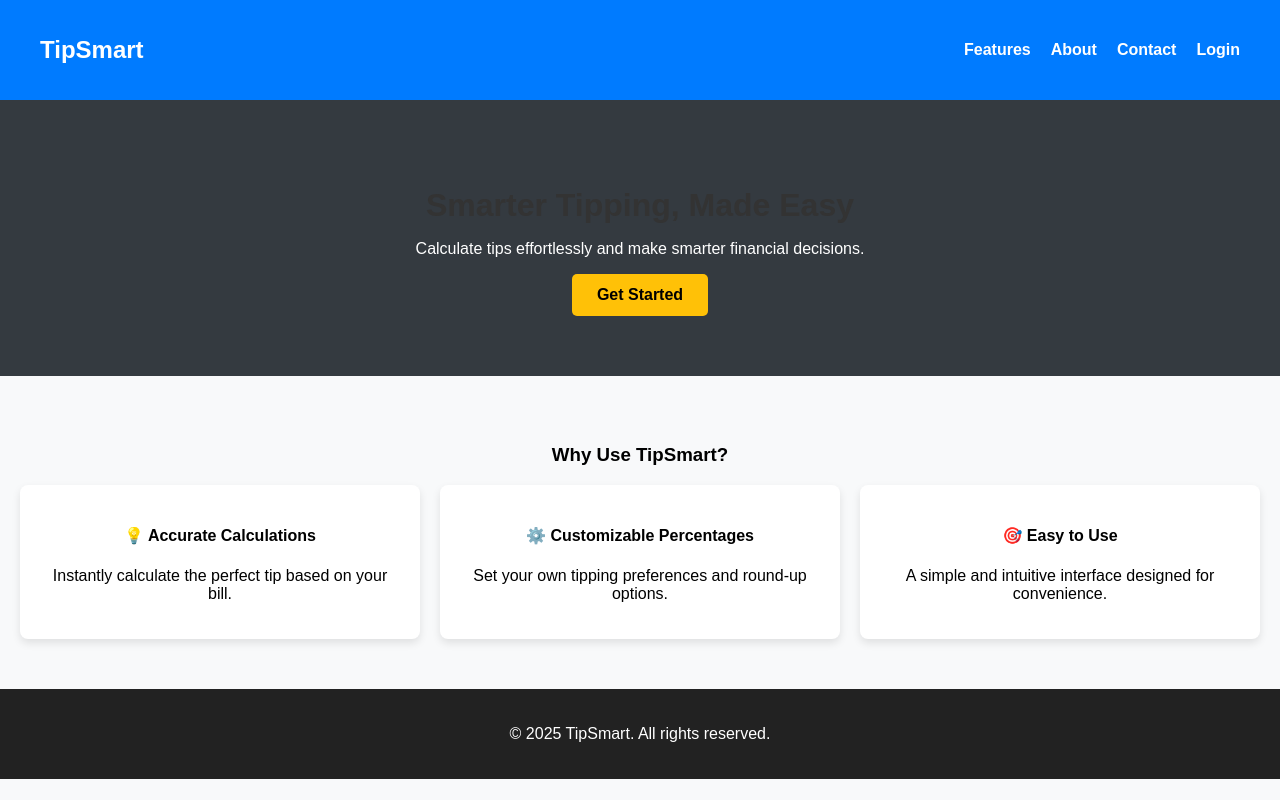
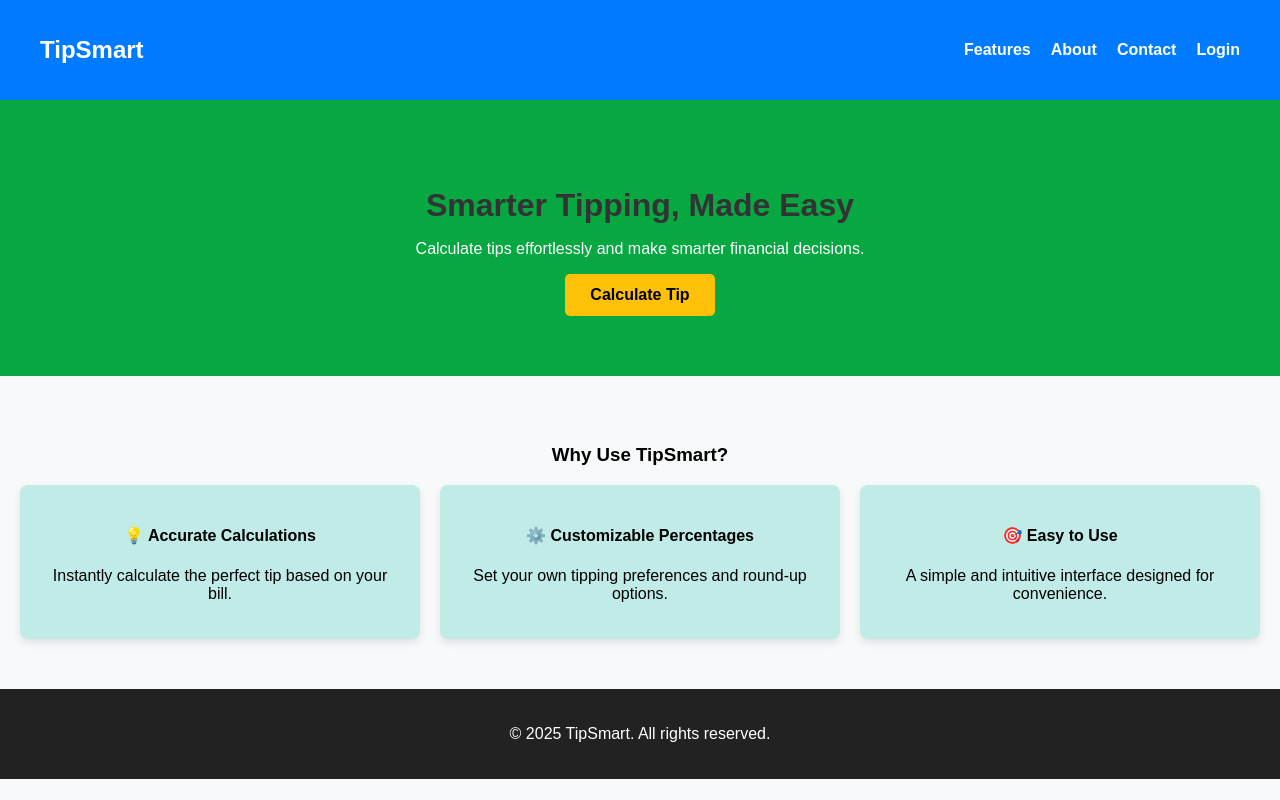
Before and after one commit to izs3-Benjamin-Cogdell/Human-Factors, a React (Create React App) app in the folder my-app/: page / in a window 1280 px wide. Built offline with nearby package versions, Linux system fonts and the light colour scheme.

Commit message:
Changed colors for main page

```diff
--- a/my-app/src/components/homepage/homepage.css
+++ b/my-app/src/components/homepage/homepage.css
@@ -36,7 +36,7 @@ body {
 
   .hero {
     padding: 60px 20px;
-    background: #343a40;
+    background: #07a842;
     color: white;
   }
 
@@ -64,7 +64,7 @@ body {
   .feature-card {
     width: 30%;
     padding: 20px;
-    background: white;
+    background: rgb(192, 235, 230);
     border-radius: 8px;
     box-shadow: 0 4px 8px rgba(0, 0, 0, 0.1);
   }
--- a/my-app/src/components/homepage/homepage.js
+++ b/my-app/src/components/homepage/homepage.js
@@ -23,7 +23,7 @@ const HomePage = () => {
         <h2>Smarter Tipping, Made Easy</h2>
         <p>Calculate tips effortlessly and make smarter financial decisions.</p>
         <Link to="/get-started">
-  <button className="cta-button">Get Started</button>
+  <button className="cta-button">Calculate Tip </button>
 </Link>
 
       </section>
```
